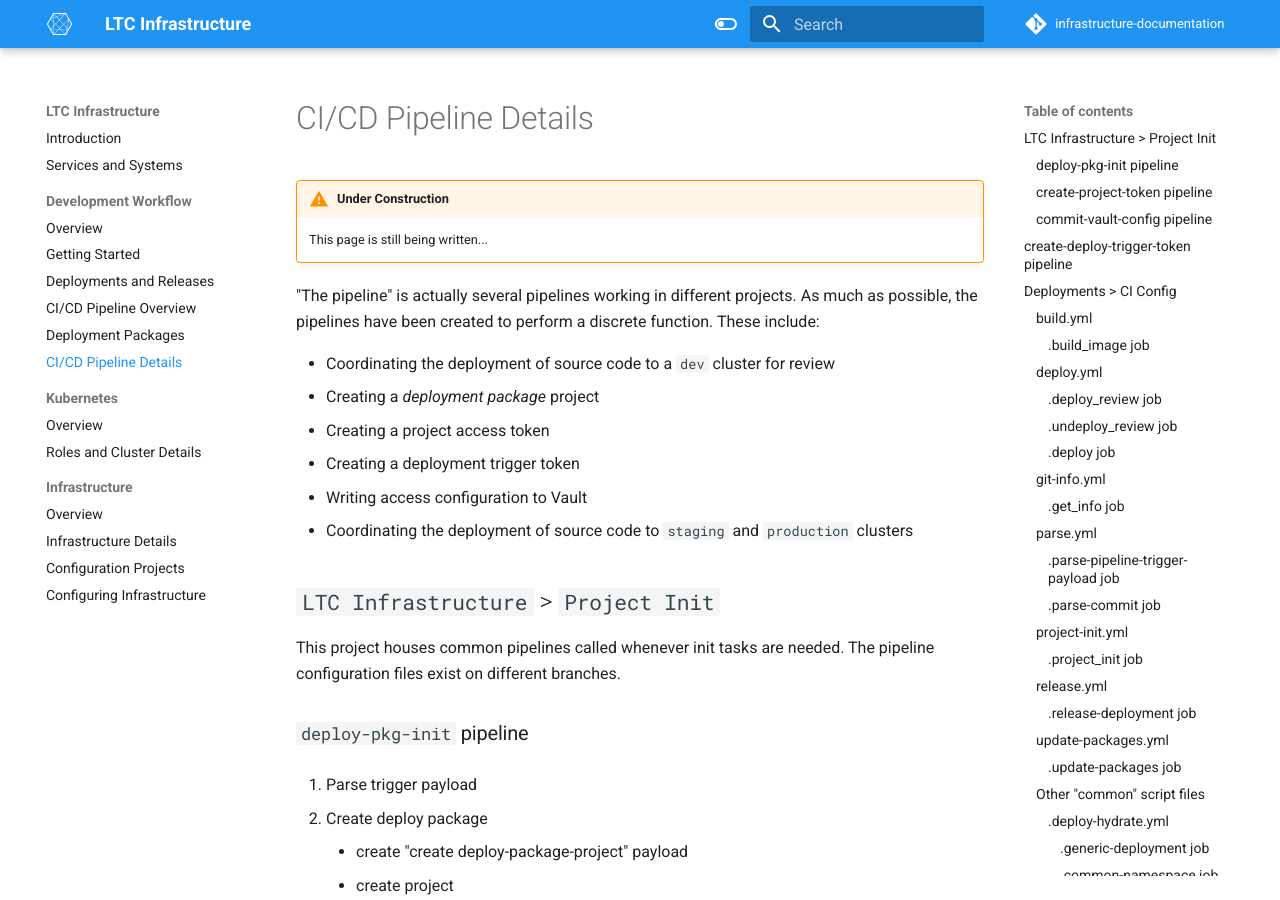
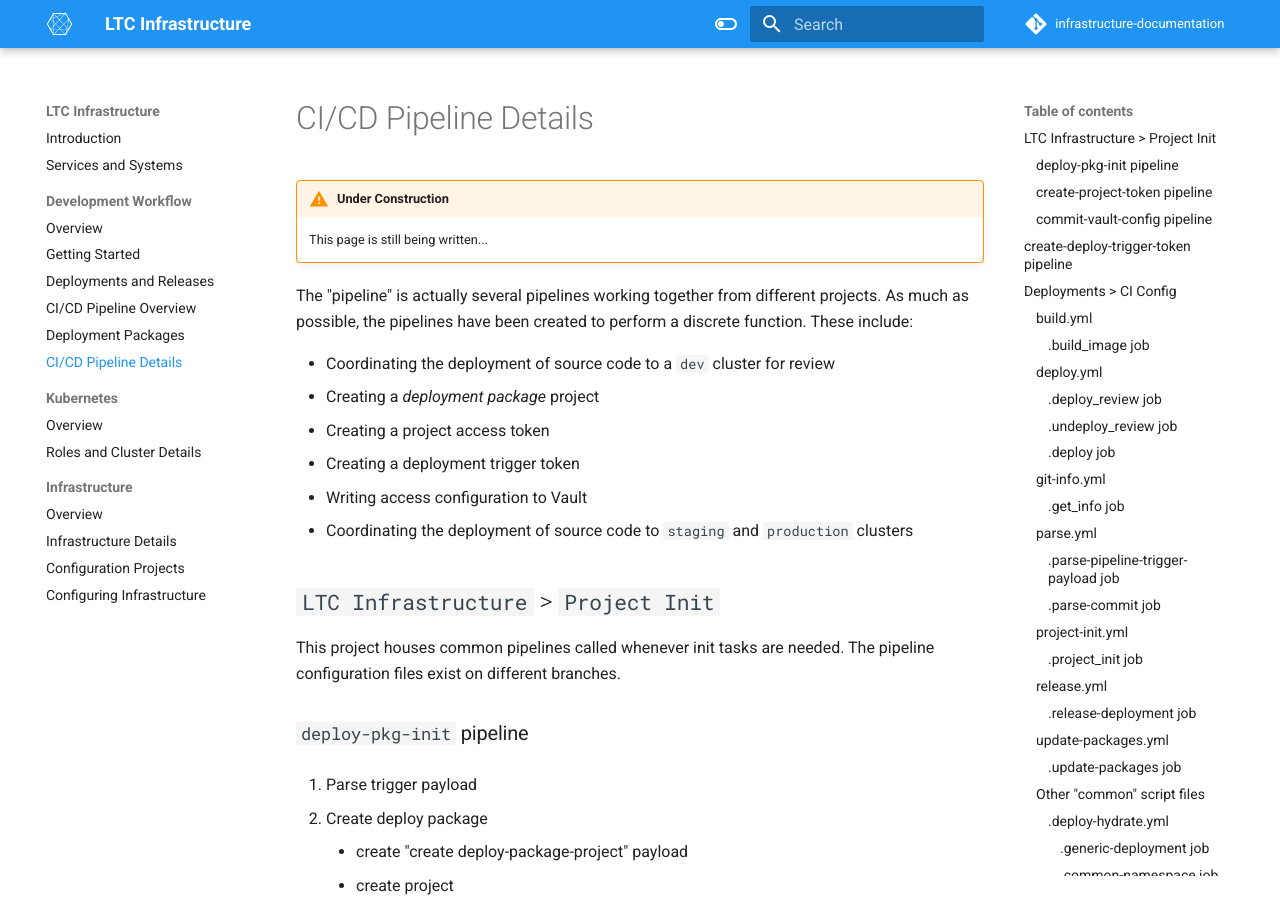
Before and after one commit to bcit-ltc/infrastructure-documentation, an MkDocs documentation site: the page built from docs/dev-workflow/pipeline-details.md, in a window 1280 px wide and 900 px high. Built offline with MkDocs 1.6.1 and Material for MkDocs 9.7.7, drawn with Linux system fonts in a browser that asks for light colours; some of the changed text lies outside the part shown.

Commit message:
feat: adds info

```diff
--- a/docs/dev-workflow/pipeline-details.md
+++ b/docs/dev-workflow/pipeline-details.md
@@ -4,7 +4,7 @@
 
     This page is still being written...
 
-"The pipeline" is actually several pipelines working in different projects. As much as possible, the pipelines have been created to perform a discrete function. These include:
+The "pipeline" is actually several pipelines working together from different projects. As much as possible, the pipelines have been created to perform a discrete function. These include:
 
 * Coordinating the deployment of source code to a `dev` cluster for review
 * Creating a *deployment package* project
```
Also changed, not shown: other parts of docs/dev-workflow/pipeline-details.md (+1 -1 lines).
